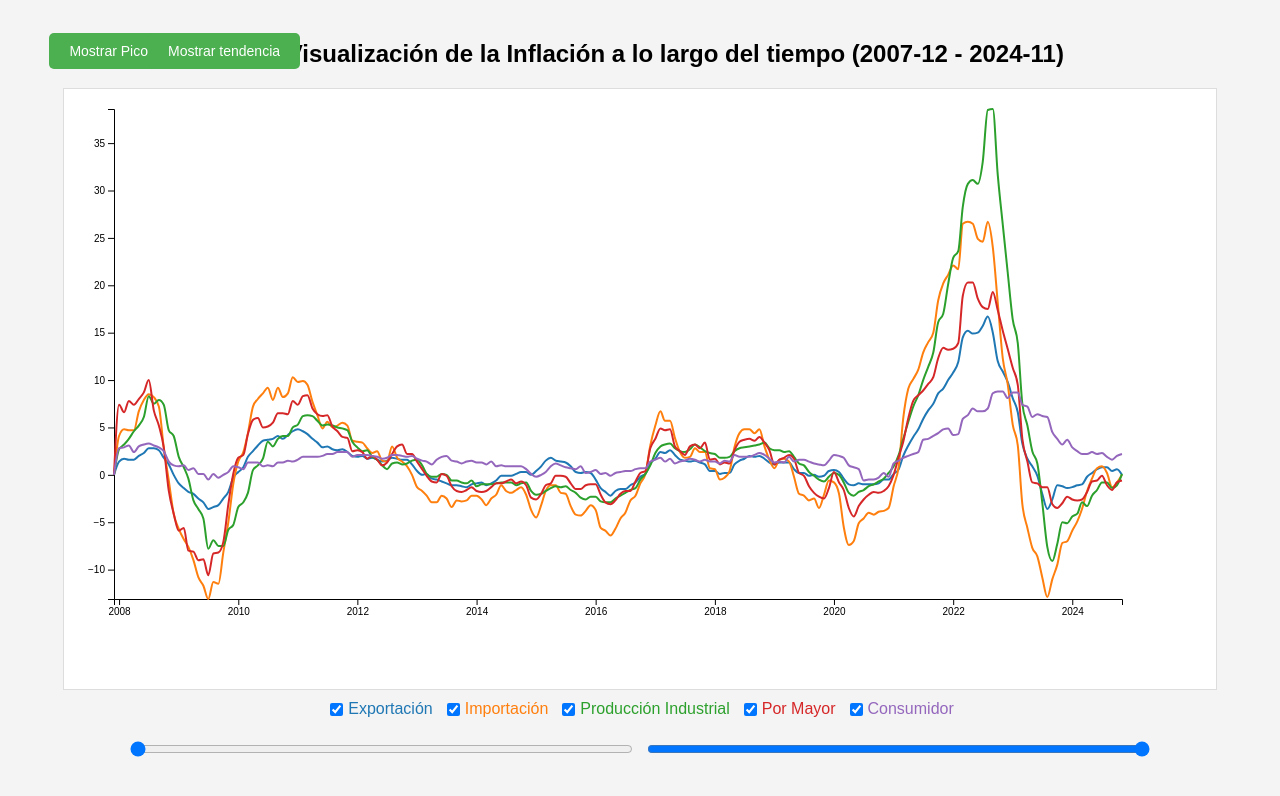
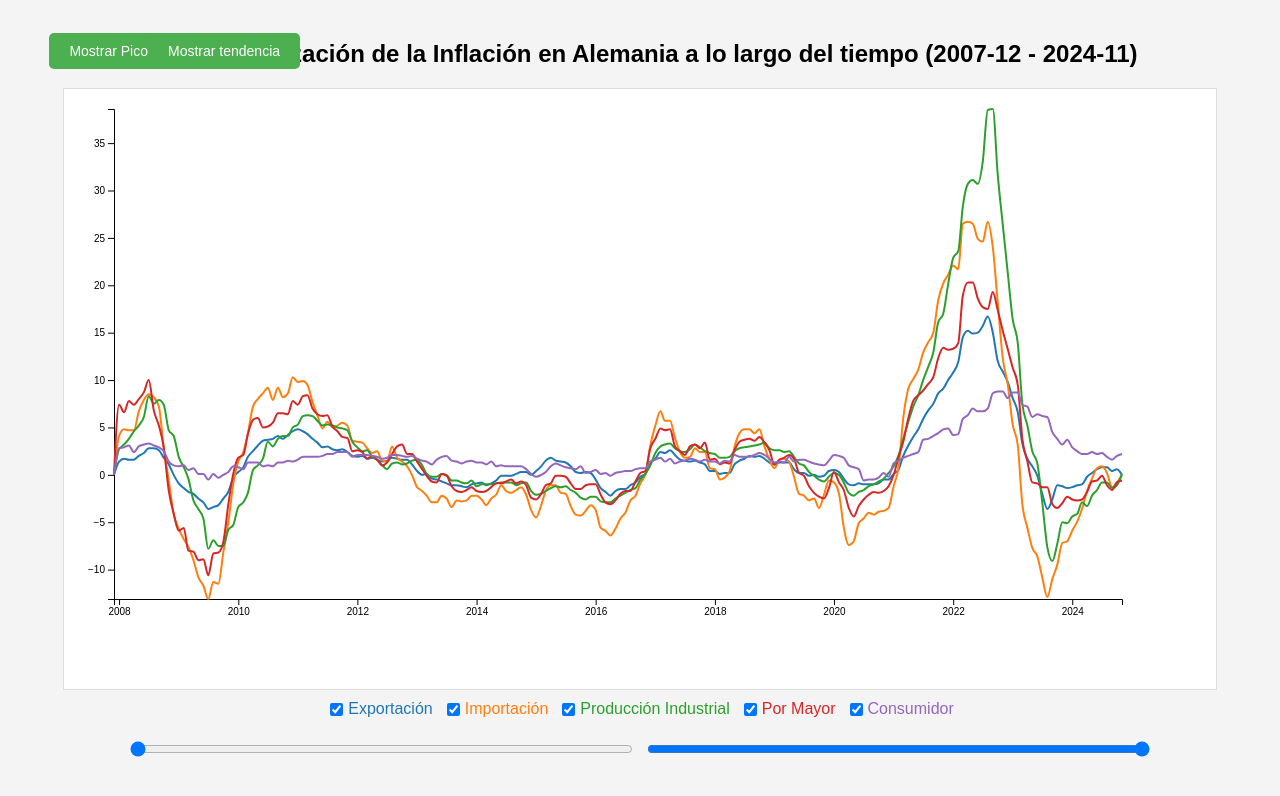
Before and after one commit to richie-pa/PRA2, a plain HTML site: page index.html in a window 1280 px wide. Drawn offline with nearby package versions, Linux system fonts and the light colour scheme.

Commit message:
Update index.html

```diff
--- a/index.html
+++ b/index.html
@@ -240,7 +240,7 @@ trendButton.addEventListener("click", function () {
 
                     const xMin = d3.timeFormat("%Y-%m")(data[startIndex].Datum);
                     const xMax = d3.timeFormat("%Y-%m")(data[endIndex].Datum);
-                    document.getElementById("chart-title").textContent = `PRA2 Visualización de la Inflación a lo largo del tiempo (${xMin} - ${xMax})`;
+                    document.getElementById("chart-title").textContent = `PRA2 Visualización de la Inflación en Alemania a lo largo del tiempo (${xMin} - ${xMax})`;
 
 
                     xScale.domain(d3.extent(filteredData, d => d.Datum));
```
